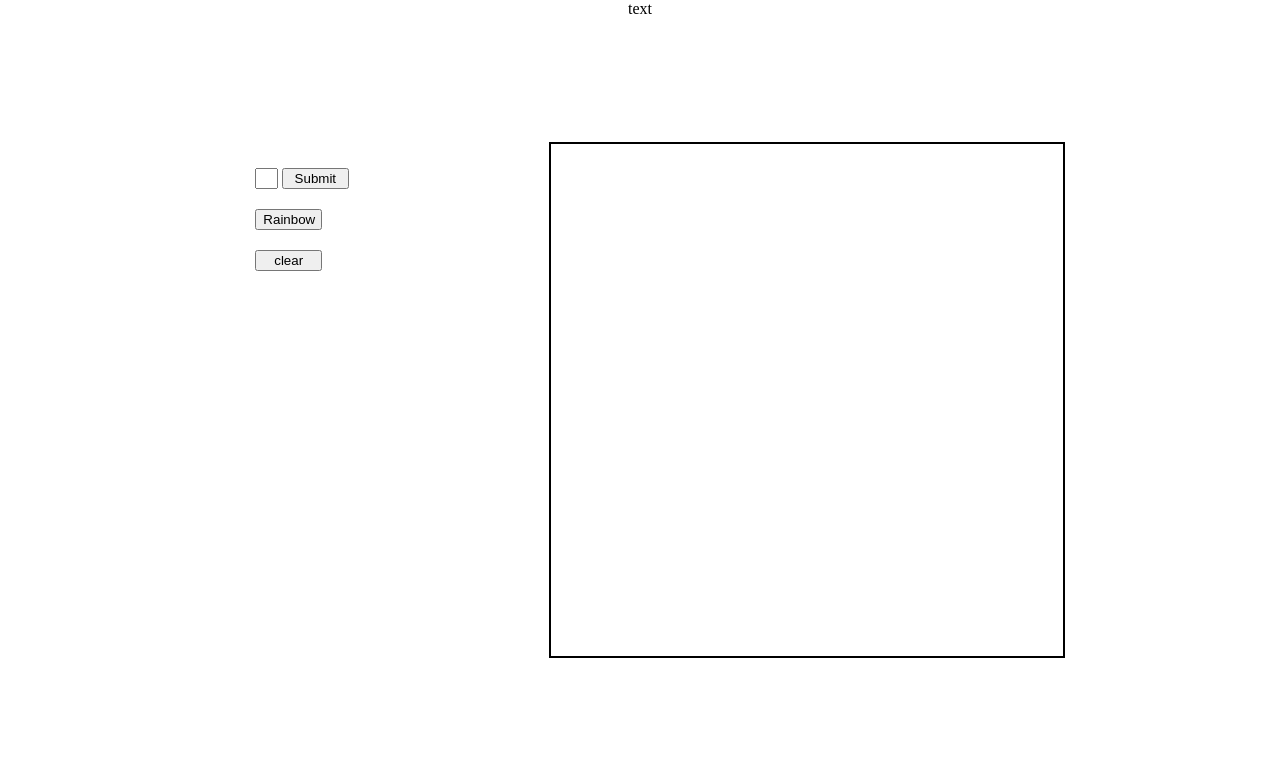
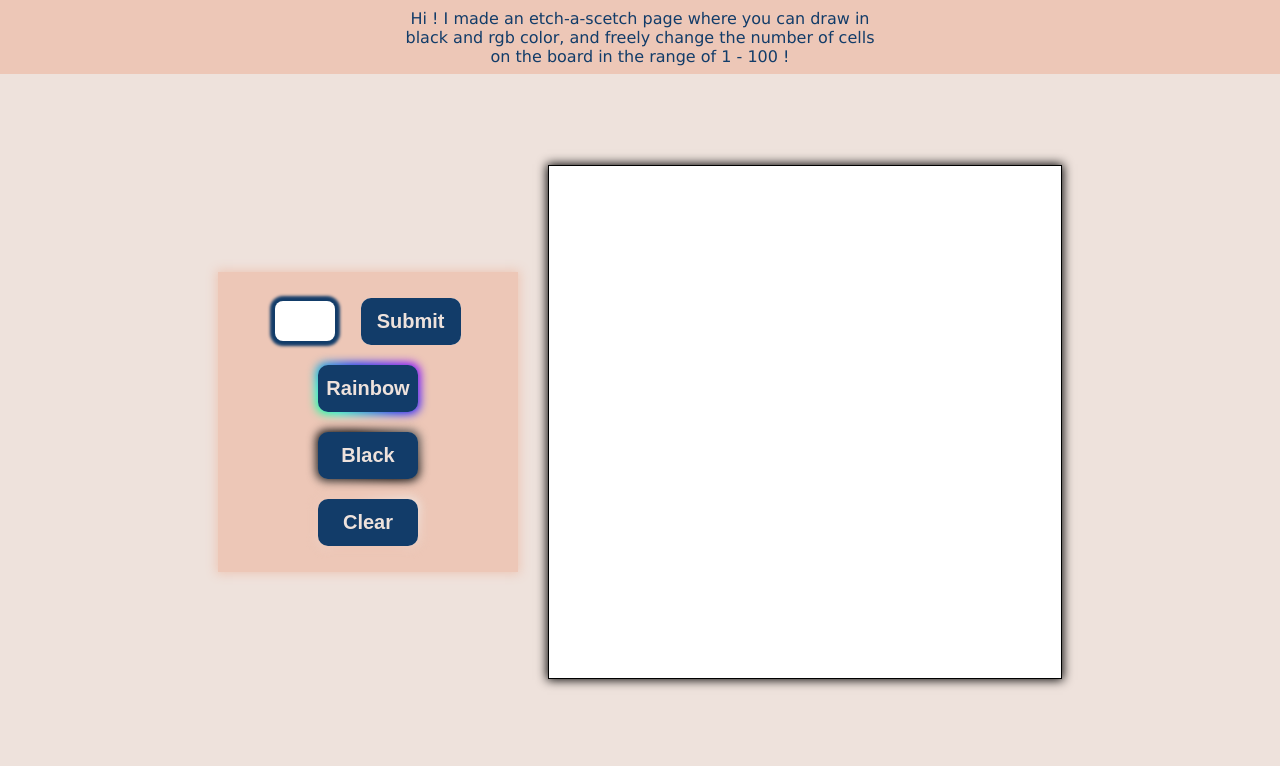
Before and after one commit to szymon-kowal/etch-a-sketch, a plain HTML site: page index.html in a window 1280 px wide. Shown: the top 766 px of the page. Drawn offline with Linux system fonts and the light colour scheme.

Commit message:
Add text, link to github, nice input and button formatting, some padding to the website.

```diff
--- a/index.html
+++ b/index.html
@@ -6,31 +6,41 @@
     <title>Etch-a-sketch</title>
     <script src="java.js" defer></script>
     <link rel="stylesheet" href="style.css">
+    <link rel="stylesheet" href="https://cdnjs.cloudflare.com/ajax/libs/font-awesome/4.7.0/css/font-awesome.min.css">
 </head>
 <body>
     <div class="body-coint">
-        <div class = "header">text</div>
+        <div class = "header-one">
+            <div class = "header">
+                <span>Hi ! I made an etch-a-scetch page where you can draw in black and rgb color, and freely change the number of cells on the board in the range of 1 - 100 !</span>
+            </div>
+        </div>
         <div class = "middle">
             <div class = "left">
+                <div class ="left-coint">
                     <ul>
                         <li>
-                        <input type ="text" class="inputField">
+                            <input type ="text" class="inputField" maxlength="2">
                             <button class="submitButton">Submit</button>
                         </li>
                         <li>
-                        <button class = "RGB">Rainbow</button>
+                            <button class="button-85" role="button">Rainbow</button>
                         </li>
                         <li>
-                        <button class = "clear">clear</button>
+                            <button class="button-black" role="button">Black</button>
+                        </li>
+                        <li>
+                            <button class="clear" role="button">Clear</button>
                         </li>
                     </ul>
+                </div>
             </div>
             <div class = "right">
                 <div class = "container"></div>
 
             </div>
         </div>
-        <div class = "footer">footer</div>
+        <div class = "footer">Copyright © 2023 szymon-kowal <a href="https://github.com/szymon-kowal"><i class="fa fa-github" style="font-size:20px; color:black;"></i></a></div>
     </div>
 </body>
 </html>
--- a/java.js
+++ b/java.js
@@ -12,11 +12,12 @@ addSquare(inputValue);
 
 submitButton.addEventListener('click', () => {
     inputValue = parseInt(inputField.value);
+    if (!(Number.isInteger(inputValue) && inputValue > 0 && inputValue <= 100)) {
+        alert("You've inputted inappropiate value. Please input int value between 1 and 100.");
+        return;
+    };
     removeChildNode(container);
     addSquare(inputValue);
-    if (!(Number.isInteger(inputValue) && inputValue > 0 && inputValue <= 100)) {
-        alert("You've inputted inappropiate value.");
-    };
 })
 // Add clear button
 
--- a/style.css
+++ b/style.css
@@ -3,7 +3,15 @@ body, html {
     height: 100%;
     margin: 0;
     padding: 0;
+    font-family: Verdana, Geneva, Tahoma, sans-serif;
+    background-color: #EEE2DC;
 }
+.header-one {
+    display: flex;
+    justify-content: center;
+    background-color: #EDC7B7;
+}
+
 .body-coint {
     display: flex;
     flex-direction: column;
@@ -16,31 +24,283 @@ body, html {
 
 .header {
     align-self: center;
+    background-color: #EDC7B7;
+    width: 30em;
+    text-align: center;
+    display: table;
+    height: 4em;
+    text-align: center;
+  }
+
+.header span {
+    display: table-cell;
+    vertical-align: middle;
+}
+.header, .footer {
+    color: #123C69;
+    padding: 5px 0;
+    text-align: center;
 }
 
 .inputField {
-    width:1.1em;
+    width:60px;
+    height: 40px;
+    border-radius: 8px;
+    text-align: center;
+    font-size: 20px;
+    border:0;
+    box-shadow: 0 0 3px 5px #123C69;;
+    padding: 0;
+    margin-right: 20px;
 }
+
+/* CSS */
+.button-85, .submitButton{
+  padding: 0.6em 0em;
+  border: none;
+  outline: none;
+  color: #EEE2DC;
+  background: #ffff;
+  cursor: pointer;
+  position: relative;
+  z-index: 0;
+  border-radius: 10px;
+  user-select: none;
+  -webkit-user-select: none;
+  touch-action: manipulation;
+  font-weight: 800;
+  font-size: 20px;
+}
+
+.button-85:before {
+  content: "";
+  background: linear-gradient(
+    45deg,
+    #ff0000,
+    #ff7300,
+    #fffb00,
+    #48ff00,
+    #00ffd5,
+    #002bff,
+    #7a00ff,
+    #ff00c8,
+    #ff0000
+  );
+  position: absolute;
+  top: -2px;
+  left: -2px;
+  background-size: 400%;
+  z-index: -1;
+  filter: blur(5px);
+  -webkit-filter: blur(5px);
+  width: calc(100% + 4px);
+  height: calc(100% + 4px);
+  animation: glowing-button-85 20s linear infinite;
+  transition: opacity 0.3s ease-in-out;
+  border-radius: 10px;
+}
+
+@keyframes glowing-button-85 {
+  0% {
+    background-position: 0 0;
+  }
+  50% {
+    background-position: 400% 0;
+  }
+  100% {
+    background-position: 0 0;
+  }
+}
+
+.button-85:after, .submitButton:after {
+  z-index: -1;
+  content: "";
+  position: absolute;
+  width: 100%;
+  height: 100%;
+  background: #123C69;
+  left: 0;
+  top: 0;
+  border-radius: 10px;
+}
+
+/* CSS */
+.button-black {
+    padding: 0.6em 0em;
+    border: none;
+    outline: none;
+    color: #EEE2DC;
+    background: #ffff;
+    cursor: pointer;
+    position: relative;
+    z-index: 0;
+    border-radius: 10px;
+    user-select: none;
+    -webkit-user-select: none;
+    touch-action: manipulation;
+    font-weight: 800;
+    font-size: 20px;
+  }
+
+  .button-black:before {
+    content: "";
+    background: linear-gradient(
+      45deg,
+      #bdbdbd,
+      #8f8f8f,
+      #999999,
+      #3d3d3d,
+      #242424,
+      #000000,
+      #575757,
+      #646464,
+      #a8a8a8
+    );
+    position: absolute;
+    top: -2px;
+    left: -2px;
+    background-size: 400%;
+    z-index: -1;
+    filter: blur(5px);
+    -webkit-filter: blur(5px);
+    width: calc(100% + 4px);
+    height: calc(100% + 4px);
+    animation: glowing-button-85 20s linear infinite;
+    transition: opacity 0.3s ease-in-out;
+    border-radius: 10px;
+  }
+
+  @keyframes glowing-button-black {
+    0% {
+      background-position: 0 0;
+    }
+    50% {
+      background-position: 400% 0;
+    }
+    100% {
+      background-position: 0 0;
+    }
+  }
+
+  .button-black:after {
+    z-index: -1;
+    content: "";
+    position: absolute;
+    width: 100%;
+    height: 100%;
+    background: #123C69;
+    left: 0;
+    top: 0;
+    border-radius: 10px;
+  }
+
+  /* CSS */
+.clear {
+    padding: 0.6em 0em;
+    border: none;
+    outline: none;
+    color: #EEE2DC;
+    background: #ffff;
+    cursor: pointer;
+    position: relative;
+    z-index: 0;
+    border-radius: 10px;
+    user-select: none;
+    -webkit-user-select: none;
+    touch-action: manipulation;
+    font-weight: 800;
+    font-size: 20px;
+  }
+
+  .clear:before {
+    content: "";
+    background: linear-gradient(
+      45deg,
+      #ffffff,
+      #ffffff,
+      #ffffff,
+      #EEE2DC,
+      #EDC7B7,
+      #EDC7B7,
+      #EEE2DC,
+      #ffffff,
+      #ffffff
+    );
+    position: absolute;
+    top: -2px;
+    left: -2px;
+    background-size: 400%;
+    z-index: -1;
+    filter: blur(5px);
+    -webkit-filter: blur(5px);
+    width: calc(100% + 4px);
+    height: calc(100% + 4px);
+    animation: glowing-button-85 20s linear infinite;
+    transition: opacity 0.3s ease-in-out;
+    border-radius: 10px;
+  }
+
+  @keyframes clear-85 {
+    0% {
+      background-position: 0 0;
+    }
+    50% {
+      background-position: 400% 0;
+    }
+    100% {
+      background-position: 0 0;
+    }
+  }
+
+  .clear:after {
+    z-index: -1;
+    content: "";
+    position: absolute;
+    width: 100%;
+    height: 100%;
+    background: #123C69;
+    left: 0;
+    top: 0;
+    border-radius: 10px;
+  }
+
+.left {
+    display: flex;
+    align-items: center;
+    margin-right: 30px;
+}
+
 .middle {
     display: flex;
     flex-wrap: wrap;
     justify-content: center;
 }
 
+.left-coint {
+    background-color: #EDC7B7;
+    width: 300px;
+    display:flex;
+    flex-direction: column;
+    box-shadow: 0 0 10px 2px #EDC7B7;
+}
 
 .container {
     width: 512px;
     height: 512px;
     background-color: red;
-    border: 2px solid;
+    border: 1px solid;
     border-color: black;
     display: flex;
     flex-wrap: wrap;
+    box-shadow: 0 0 10px 1px black;
 }
 
 ul {
     list-style-type: none;
-    margin-right: 200px;
+    display: flex;
+    flex-direction: column;
+    align-items: center;
+    padding: 0;
 }
 
 li {
@@ -55,6 +315,9 @@ button {
 
 .footer {
     align-self: center;
+    background-color: #EDC7B7;
+    width: 100%;
+    text-align: center;
 }
 
 .white {
```
Lines whose indentation alone changed are shown as unchanged.
